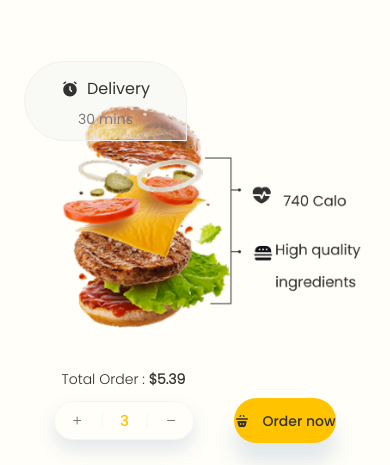
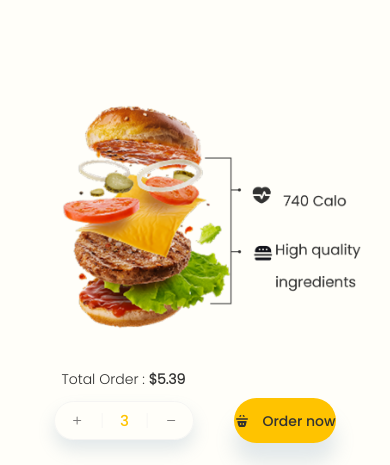
Before and after one commit to Houmanco/demo2-site, a plain HTML site: page index.html in a window 390 px wide. Shown: the part 379-844 px from the top of the page. Drawn offline with Linux system fonts and the light colour scheme.

Commit message:
Update index.html

```diff
--- a/index.html
+++ b/index.html
@@ -77,34 +77,6 @@
               alt="Hamburger"
               class="header__main-mobile__img"
             />
-            <div class="header__main-mobile__info">
-              <div class="header__main-mobile__info-top">
-                <svg
-                  width="24"
-                  height="24"
-                  viewBox="0 0 24 24"
-                  fill="none"
-                  xmlns="http://www.w3.org/2000/svg"
-                >
-                  <path
-                    fill-rule="evenodd"
-                    clip-rule="evenodd"
-                    d="M3 13C3 8.02944 7.02944 4 12 4C16.9706 4 21 8.02944 21 13C21 17.9706 16.9706 22 12 22C7.02944 22 3 17.9706 3 13ZM13 9C13 8.44772 12.5523 8 12 8C11.4477 8 11 8.44772 11 9V13C11 13.2652 11.1054 13.5196 11.2929 13.7071L13.2929 15.7071C13.6834 16.0976 14.3166 16.0976 14.7071 15.7071C15.0976 15.3166 15.0976 14.6834 14.7071 14.2929L13 12.5858V9Z"
-                    fill="#323232"
-                  />
-                  <path
-                    d="M4.60006 5.30006C4.15823 5.63143 3.53143 5.54189 3.20006 5.10006C2.86869 4.65823 2.95823 4.03143 3.40006 3.70006L5.40006 2.20006C5.84189 1.86869 6.46869 1.95823 6.80006 2.40006C7.13143 2.84189 7.04189 3.46869 6.60006 3.80006L4.60006 5.30006Z"
-                    fill="#323232"
-                  />
-                  <path
-                    d="M18.6001 2.20018C18.1582 1.86881 17.5314 1.95835 17.2001 2.40018C16.8687 2.842 16.9582 3.46881 17.4001 3.80018L19.4001 5.30018C19.8419 5.63155 20.4687 5.542 20.8001 5.10018C21.1314 4.65835 21.0419 4.03155 20.6001 3.70018L18.6001 2.20018Z"
-                    fill="#323232"
-                  />
-                </svg>
-                <p class="header__main-mobile__info-ft">Delivery</p>
-              </div>
-              <p class="header__main-mobile__info-st">30 mins</p>
-            </div>
             <div class="header__main-left__bottom">
               <p class="header__main-left__basket">
                 Total Order :
```
